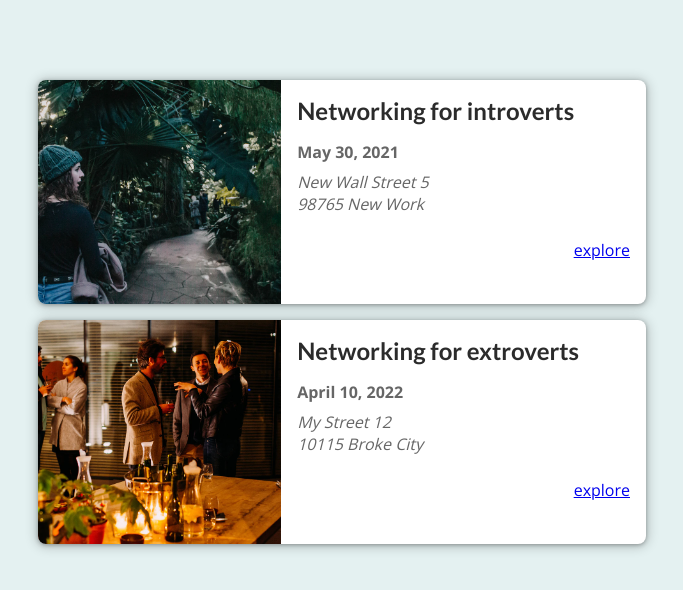
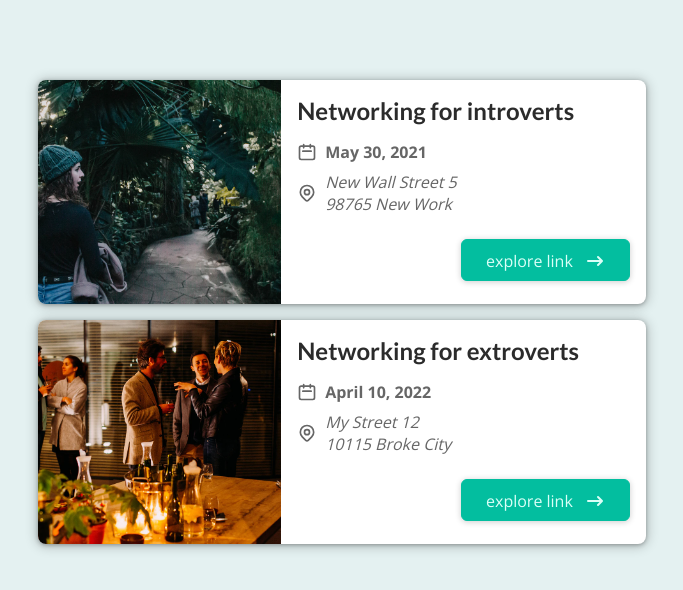
Before and after one commit to lashatatu/project-maximilian-next, a Next.js app: page / in a window 1280 px wide. Shown: the top 590 px of the page, without its empty margins (298-981 px from the left). Built offline with nearby package versions, Linux system fonts and the light colour scheme.

Commit message:
75 event details

```diff
--- a/components/events/event-item.js
+++ b/components/events/event-item.js
@@ -1,6 +1,8 @@
-import Link from 'next/link';
-
-import classes from './event-item.module.css'
+import classes from './event-item.module.css';
+import DateIcon from '../icons/date-icon';
+import Button from '../ui/button';
+import AddressIcon from '../icons/address-icon';
+import ArrowRightIcon from '../icons/arrow-right-icon';
 
 function EventItem (props) {
 
@@ -18,26 +20,31 @@
 		year: 'numeric'
 	});
 
-	const formattedAddress=location.replace(', ', '\n')
-	const exploreLink=`/events/${id}`
+	const formattedAddress = location.replace(', ', '\n');
+	const exploreLink = `/events/${id}`;
 
 	return (
 		 <li className={classes.item}>
 			 <img
-					src={'/'+image}
+					src={'/' + image}
 					alt={title} />
 			 <div className={classes.content}>
 				 <div className={classes.summary}>
 					 <h2>{title}</h2>
 					 <div className={classes.date}>
+						 <DateIcon />
 						 <time>{humanReadableDate}</time>
 					 </div>
 					 <div className={classes.address}>
+						 <AddressIcon />
 						 <address>{formattedAddress}</address>
 					 </div>
 				 </div>
 				 <div className={classes.actions}>
-					 <Link href={exploreLink}>explore</Link>
+					 <Button link={exploreLink}>
+						 <span>explore link </span>
+						 <span className={classes.icon}><ArrowRightIcon /></span>
+					 </Button>
 				 </div>
 			 </div>
 		 </li>
--- /dev/null
+++ b/components/icons/address-icon.js
@@ -0,0 +1,25 @@
+function AddressIcon() {
+  return (
+    <svg
+      xmlns='http://www.w3.org/2000/svg'
+      fill='none'
+      viewBox='0 0 24 24'
+      stroke='currentColor'
+    >
+      <path
+        strokeLinecap='round'
+        strokeLinejoin='round'
+        strokeWidth={2}
+        d='M17.657 16.657L13.414 20.9a1.998 1.998 0 01-2.827 0l-4.244-4.243a8 8 0 1111.314 0z'
+      />
+      <path
+        strokeLinecap='round'
+        strokeLinejoin='round'
+        strokeWidth={2}
+        d='M15 11a3 3 0 11-6 0 3 3 0 016 0z'
+      />
+    </svg>
+  );
+}
+
+export default AddressIcon;
--- /dev/null
+++ b/components/icons/arrow-right-icon.js
@@ -0,0 +1,17 @@
+function ArrowRightIcon() {
+  return (
+    <svg
+      xmlns='http://www.w3.org/2000/svg'
+      viewBox='0 0 20 20'
+      fill='currentColor'
+    >
+      <path
+        fillRule='evenodd'
+        d='M12.293 5.293a1 1 0 011.414 0l4 4a1 1 0 010 1.414l-4 4a1 1 0 01-1.414-1.414L14.586 11H3a1 1 0 110-2h11.586l-2.293-2.293a1 1 0 010-1.414z'
+        clipRule='evenodd'
+      />
+    </svg>
+  );
+}
+
+export default ArrowRightIcon;
--- /dev/null
+++ b/components/icons/date-icon.js
@@ -0,0 +1,19 @@
+function DateIcon() {
+  return (
+    <svg
+      xmlns='http://www.w3.org/2000/svg'
+      fill='none'
+      viewBox='0 0 24 24'
+      stroke='currentColor'
+    >
+      <path
+        strokeLinecap='round'
+        strokeLinejoin='round'
+        strokeWidth={2}
+        d='M8 7V3m8 4V3m-9 8h10M5 21h14a2 2 0 002-2V7a2 2 0 00-2-2H5a2 2 0 00-2 2v12a2 2 0 002 2z'
+      />
+    </svg>
+  );
+}
+
+export default DateIcon;
--- /dev/null
+++ b/components/ui/button.js
@@ -0,0 +1,13 @@
+import React from 'react';
+import Link from 'next/link';
+import classes from './button.module.css';
+
+function Button (props) {
+	return (
+		 <Link href={props.link}>
+			 <a className={classes.btn}>{props.children}</a>
+		 </Link>
+	);
+}
+
+export default Button;
```
Also changed, not shown: components/ui/button.module.css (renamed from components/events/button.module.css).
